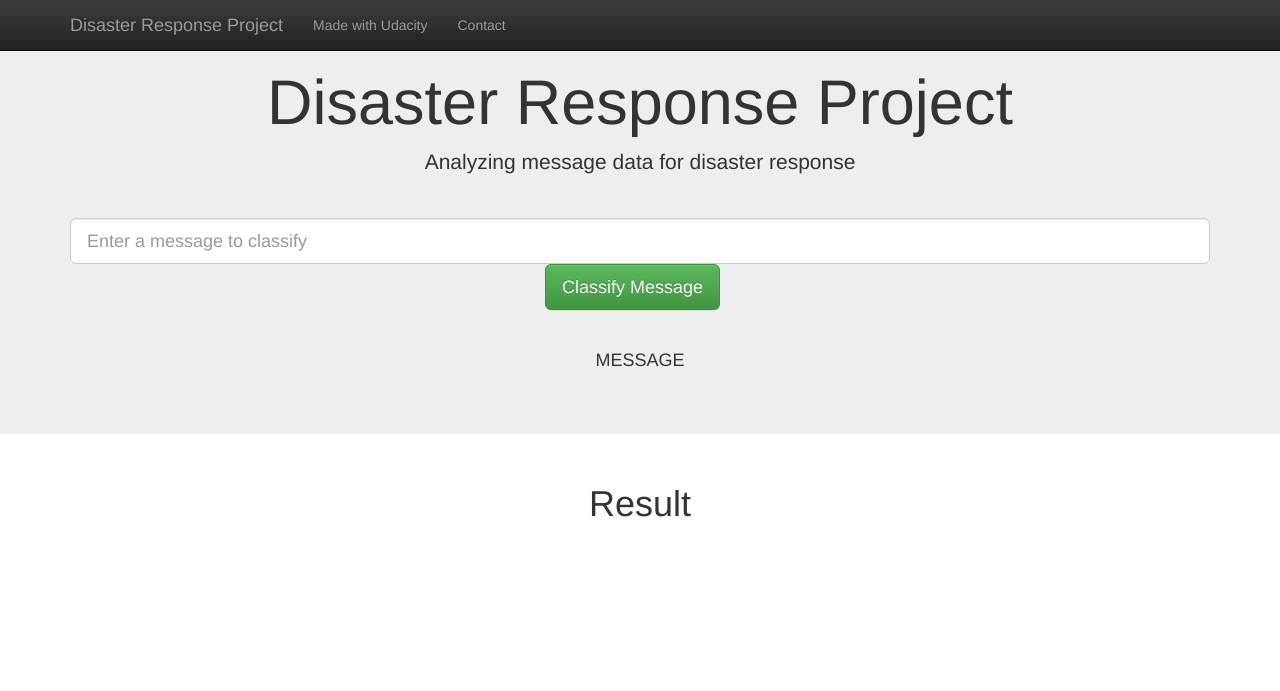
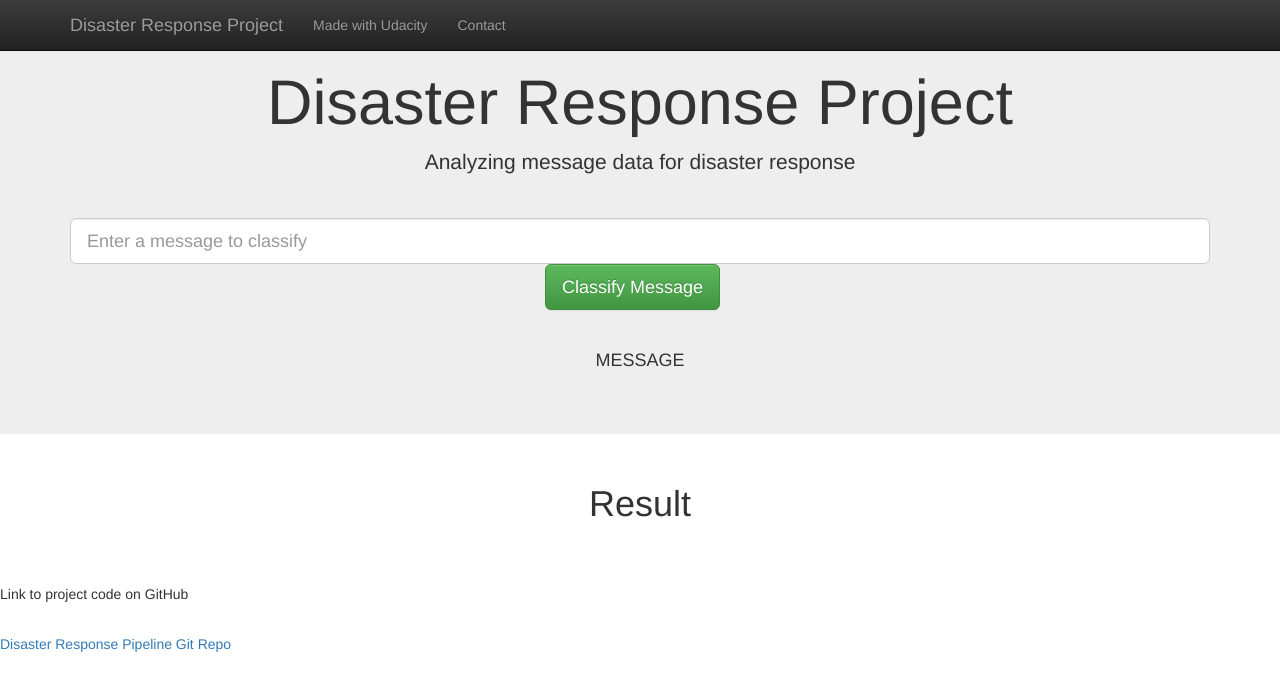
Before and after one commit to angeles890/Udacity_Disaster_Response_Pipeline, a Flask app: template app/templates/go.html in a window 1280 px wide. Shown: the top 691 px of the page. Run offline with Flask 2, Linux system fonts and the light colour scheme; the template is opened without the code that fills it, so the values that code supplies are empty; parts of the project's set-up code (start-up, migrations or seed data) failed here and were passed over; some libraries are stand-ins or nearby versions.

Commit message:
Add link to git repo onto master.html

```diff
--- a/app/templates/master.html
+++ b/app/templates/master.html
@@ -74,6 +74,11 @@
 </div>
 <br/>
 <br/>
+<p>Link to project code on GitHub</p>
+<br/>
+<ul class="list-unstyled">
+  <li><a href="https://github.com/angeles890/udacity_disaster_response_pipeline" target="_blank">Disaster Response Pipeline Git Repo</a></li>
+</ul>
 
 
 </body>
```
